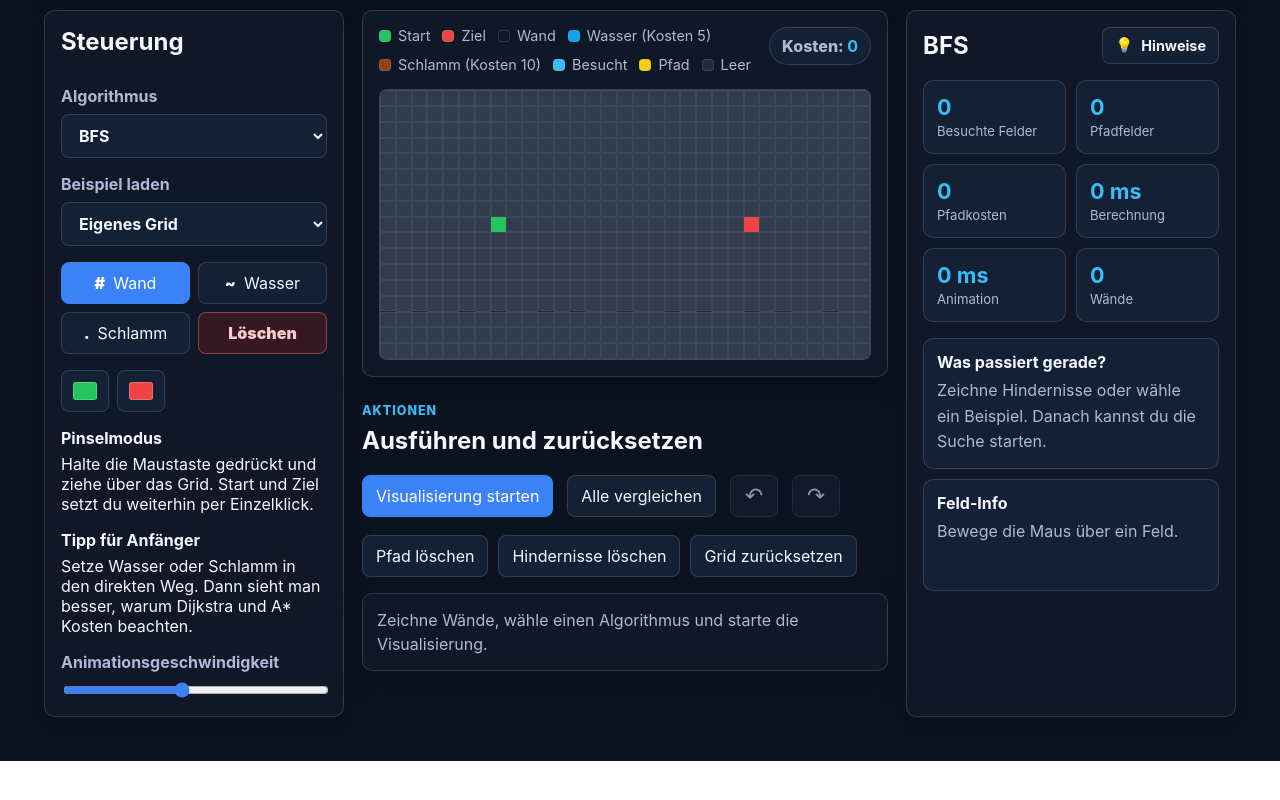
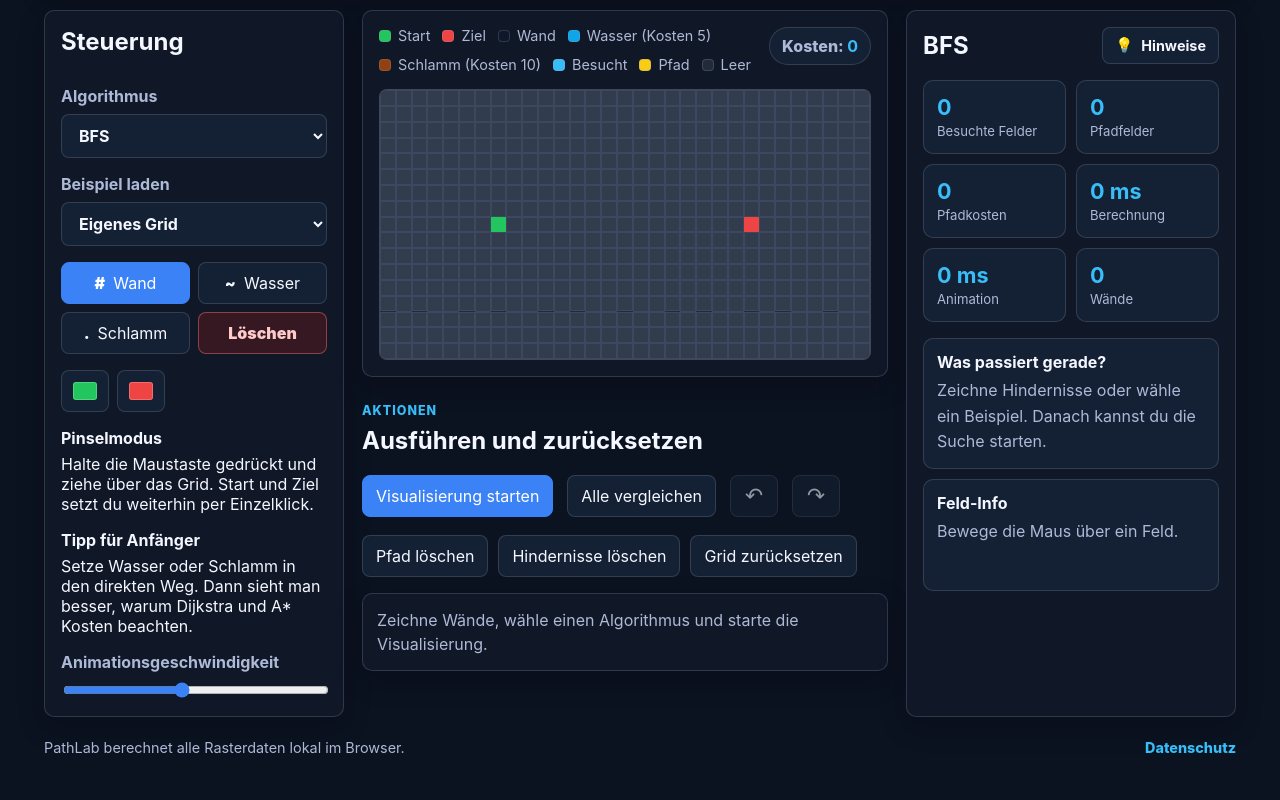
Before and after one commit to AleksZyro/PathLab, a React (Vite) app: page / in a window 1280 px wide. Shown: the part 443-1243 px from the top of the page. Before the commit the page ends 1204 px from the top, so only its background shows below. Built offline with nearby package versions, Linux system fonts and the light colour scheme.

Commit message:
fix: harden static app security

```diff
--- a/index.html
+++ b/index.html
@@ -3,6 +3,11 @@
   <head>
     <meta charset="UTF-8" />
     <meta name="viewport" content="width=device-width, initial-scale=1.0" />
+    <meta
+      http-equiv="Content-Security-Policy"
+      content="default-src 'self'; script-src 'self'; style-src 'self' 'unsafe-inline'; img-src 'self' data:; media-src 'self'; font-src 'self'; connect-src 'self'; object-src 'none'; base-uri 'self'; frame-ancestors 'none'"
+    />
+    <meta name="referrer" content="strict-origin-when-cross-origin" />
     <meta name="description" content="PathLab is an interactive pathfinding algorithm visualizer." />
     <link rel="icon" type="image/svg+xml" href="%BASE_URL%favicon.svg" />
     <title>PathLab | Pathfinding Visualizer</title>
--- /dev/null
+++ b/public/privacy.html
@@ -0,0 +1,27 @@
+<!doctype html>
+<html lang="de">
+  <head>
+    <meta charset="UTF-8" />
+    <meta name="viewport" content="width=device-width, initial-scale=1.0" />
+    <meta
+      http-equiv="Content-Security-Policy"
+      content="default-src 'self'; style-src 'self' 'unsafe-inline'; object-src 'none'; base-uri 'self'; frame-ancestors 'none'"
+    />
+    <meta name="referrer" content="strict-origin-when-cross-origin" />
+    <title>Datenschutz | PathLab</title>
+    <style>
+      body { margin: 0; font-family: Inter, Arial, sans-serif; color: #101827; background: #f6f8fb; }
+      main { max-width: 760px; margin: 0 auto; padding: 48px 20px; line-height: 1.65; }
+      a { color: #0284c7; font-weight: 800; }
+    </style>
+  </head>
+  <body>
+    <main>
+      <h1>Datenschutz</h1>
+      <p>PathLab ist eine statische Lern-App. Die App verarbeitet keine Formulareingaben, nutzt keine Analyse- oder Werbetracker und speichert keine personenbezogenen Daten auf einem eigenen Server.</p>
+      <p>Beim Aufruf der Seite können technisch notwendige Zugriffsdaten durch den Hostinganbieter verarbeitet werden. Diese Daten entstehen serverseitig beim Ausliefern der Website.</p>
+      <p>Alle Raster-, Hindernis- und Algorithmusdaten werden nur lokal im Browser berechnet. Es werden keine Grid-Daten an einen Backend-Dienst gesendet.</p>
+      <p><a href="./">Zurück zu PathLab</a></p>
+    </main>
+  </body>
+</html>
--- a/src/App.jsx
+++ b/src/App.jsx
@@ -37,6 +37,7 @@ import {
 
 const dictionaries = { de, en };
 const BASE_DELAY = 120;
+const PRIVACY_URL = `${import.meta.env.BASE_URL}privacy.html`;
 const emptyBreakdown = {
   normal: { count: 0, cost: 0 },
   water: { count: 0, cost: 0 },
@@ -397,6 +398,10 @@ export default function App() {
       </section>
 
       <ComparePanel dictionary={dictionary} rows={comparisonRows} />
+      <footer className="app-footer">
+        <span>PathLab berechnet alle Rasterdaten lokal im Browser.</span>
+        <a href={PRIVACY_URL}>Datenschutz</a>
+      </footer>
     </main>
   );
 }
--- a/src/styles.css
+++ b/src/styles.css
@@ -284,6 +284,27 @@ input[type="range"] { accent-color: var(--accent); }
 .positive-counter,
 .negative-counter { display: none; }
 
+.app-footer {
+  display: flex;
+  flex-wrap: wrap;
+  justify-content: space-between;
+  gap: 12px;
+  margin-top: 22px;
+  color: var(--muted);
+  font-size: 0.9rem;
+}
+
+.app-footer a {
+  color: var(--accent-2);
+  font-weight: 800;
+  text-decoration: none;
+}
+
+.app-footer a:hover,
+.app-footer a:focus-visible {
+  text-decoration: underline;
+}
+
 @media (max-width: 1120px) {
   .workspace { grid-template-columns: 1fr; }
   .hero-panel, .onboarding-card { align-items: stretch; flex-direction: column; }
```
Also changed, not shown: 1 other file (tests, documents, lock files or other folders).
